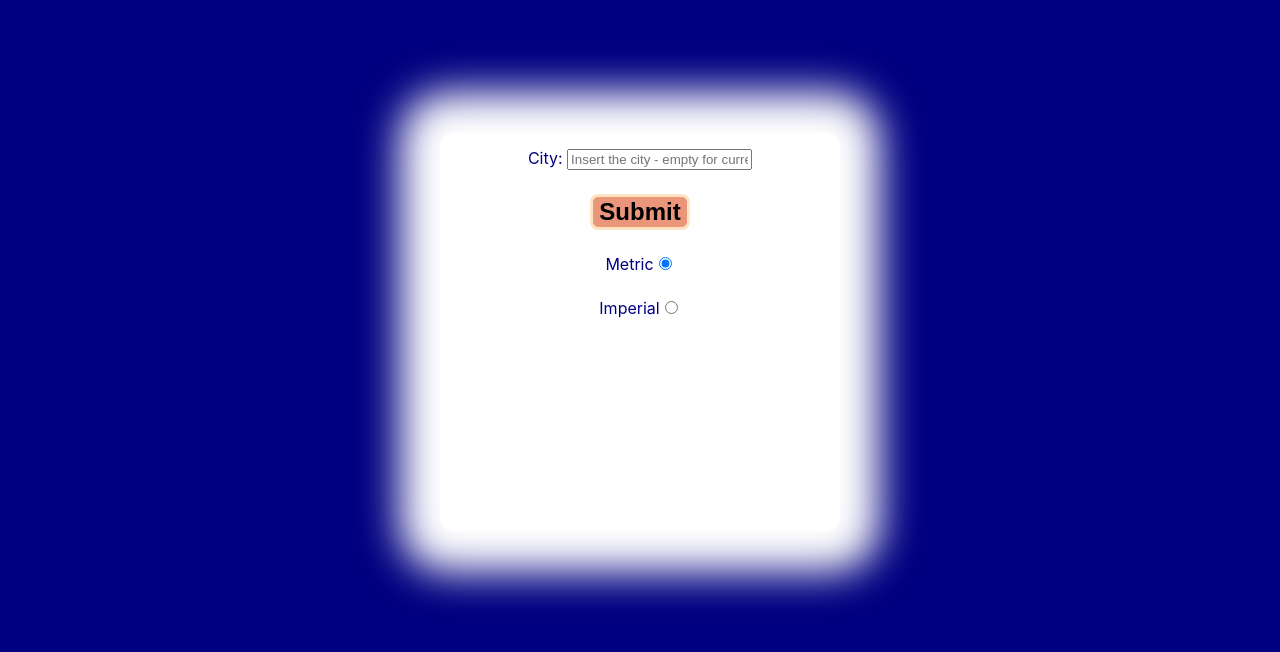
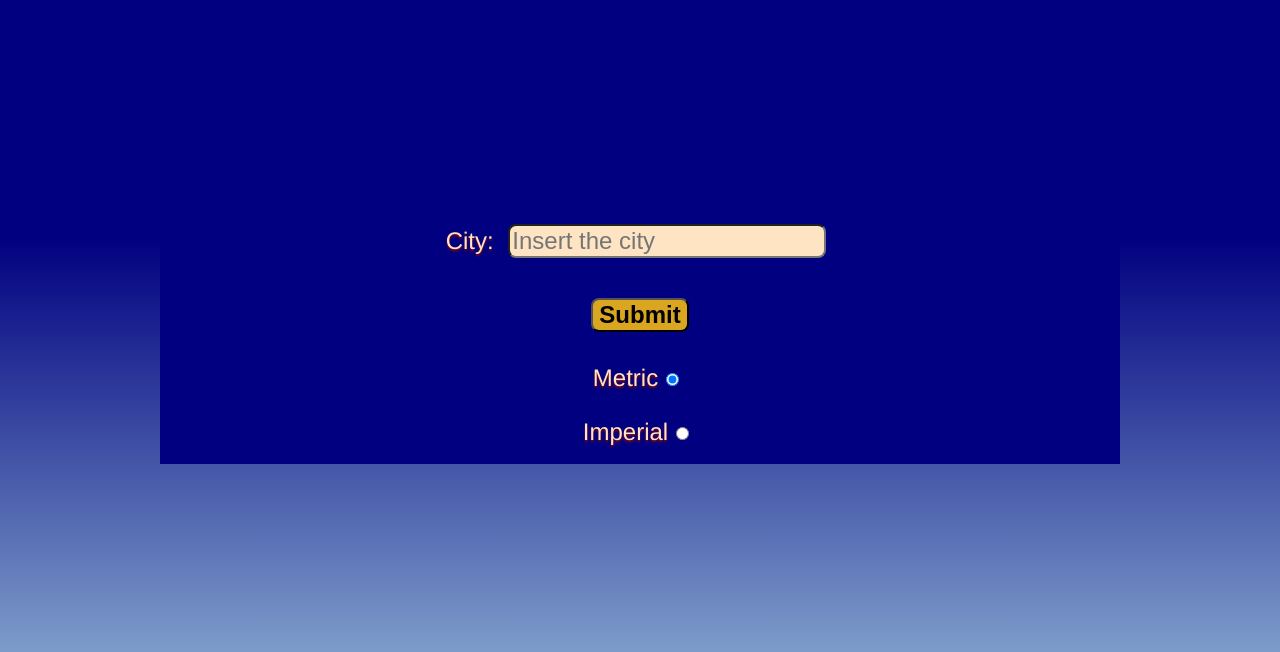
Before and after one commit to iza-pik/weather-widget, a React (Create React App) app: page / in a window 1280 px wide. Shown: the part 148-800 px from the top of the page. Built offline with nearby package versions, Linux system fonts and the light colour scheme; no server answers.

Commit message:
added styling

```diff
--- a/src/App.tsx
+++ b/src/App.tsx
@@ -8,10 +8,11 @@ import Spinner from "./components/Spinner";
 const AppWrapper = styled.div`
   position: relative;
   align-items: center;
-  background-color: navy;
+  background: linear-gradient(navy 40%, lightblue);
   color: white;
   display: flex;
   flex-direction: column;
+  font-family: Helvetica, sans-serif;
   justify-content: center;
   min-height: 120vh;
   padding-top: 0;
@@ -53,7 +54,7 @@ export interface iMain {
 export interface iSys {
   type: number;
   id: number;
-  message: number;
+  message?: number;
   country: string;
   sunrise: number;
   sunset: number;
@@ -110,6 +111,7 @@ function App() {
     );
   };
 
+  // eslint-disable-next-line react-hooks/exhaustive-deps
   useEffect(fetchLocalWeather, []);
 
   const fetchWeather = (queryString: string): void => {
@@ -121,13 +123,8 @@ function App() {
         return response.json();
       })
       .then((data) => {
-        // setWeatherData({ ...weatherData, data, loading: false });
-        setTimeout(
-          () => setWeatherData({ ...weatherData, data, loading: false }),
-          3000
-        );
+        setWeatherData({ ...weatherData, data, loading: false });
         setQuery({ ...query, queriedUnits: query.units });
-        console.log(weatherData.data);
       })
       .catch((error) => {
         setWeatherData({ ...weatherData, error, loading: false });
--- a/src/components/Form/index.tsx
+++ b/src/components/Form/index.tsx
@@ -4,12 +4,11 @@ import { iQuery } from "../../App";
 import { InputField } from "../InputField";
 
 const FormWrapper = styled.form`
-  min-height: 50vmin;
-  min-width: 50vmin;
-  background-color: white;
-  border-radius: 2vmin;
-  box-shadow: 0 0 5vmin 5vmin white;
-  color: navy;
+  min-height: 30vmin;
+  min-width: 75vw;
+  background-color: navy;
+  border-radius: 2vmin 2vmin 0 0;
+  color: bisque;
 `;
 
 export interface iForm {
@@ -26,7 +25,7 @@ export const Form: React.FC<iForm> = ({ onChange, onSubmit, value }) => (
       data-id="city"
       label="City: "
       type="text"
-      placeholder="Insert the city - empty for current location"
+      placeholder="Insert the city"
       value={value.city}
     />
     <InputField id="submit" type="submit" value="Submit" />
--- a/src/components/InputField/index.tsx
+++ b/src/components/InputField/index.tsx
@@ -3,22 +3,23 @@ import styled from "styled-components";
 
 const InputFieldWrapper = styled.div`
   margin: 1vmin;
+  font-family: Helvetica, sans-serif;
+  font-size: 3vmin;
   padding: 1vmin;
-  input#text {
+  input {
     background-color: bisque;
     border-radius: 1vmin;
     font-size: 3vmin;
     margin: 1vmin;
   }
   input#submit {
-    background-color: darksalmon;
-    border: solid bisque;
+    background-color: goldenrod;
     border-radius: 1vmin;
     font-weight: bold;
     font-size: 3vmin;
   }
   label {
-    padding: 3vmin; //???
+    text-shadow: 0 2px 2px darkred;
   }
 `;
 
--- a/src/components/WeatherCard/index.tsx
+++ b/src/components/WeatherCard/index.tsx
@@ -8,16 +8,42 @@ export const WeatherCardWrapper = styled.div`
   background-image: url(${clouds});
   background-size: cover;
   background-position: bottom;
-  border-radius: 2vmin;
+  border-radius: 0 0 2vmin 2vmin;
+  .city {
+    transition: 0.4s ease-out;
+  }
   color: black;
+  font-size: 3vmin;
   font-weight: 900;
-  min-height: 50vmin;
-  min-width: 50vmin;
+  .icon {
+    min-width: 4vmax;
+    max-width: 10vmax;
+  }
+  .icon:hover {
+    transform: scale(1.75);
+  }
+  min-height: 65vmin;
+  min-width: 75vw;
+  padding-top: 2vmin;
   ul {
     list-style-type: none;
+    padding-left: 0;
   }
-  text-shadow: 0 0 2vmin white;
-  transition: 0.4s ease-out;
+  text-shadow: 0 2px 2px white;
+  .temperature {
+    color: #0f0774;
+    font-size: 4vmin;
+    font-weight: bolder;
+  }
+  .temperature-warm {
+    color: #550808;
+    font-size: 4vmin;
+    font-weight: bolder;
+  }
+  .weather-data-box {
+    position: relative;
+    background-color: rgba(255, 255, 255, 0.5);
+  }
 `;
 
 export interface iWeatherCard {
@@ -28,21 +54,32 @@ export interface iWeatherCard {
 export const WeatherCard: React.FC<iWeatherCard> = ({ query, weatherData }) => {
   return (
     <WeatherCardWrapper>
-      <h2>Weather in {weatherData.name || "current location"}</h2>
+      <h2 className="city">{weatherData.name || "current location"}</h2>
+      <div className="weather-data-box">
         <ul>
-        <li>
+          <li
+            className={
+              typeof weatherData?.main?.temp !== "undefined"
+                ? weatherData?.main?.temp > 15
+                  ? "temperature-warm"
+                  : "temperature"
+                : "temperature"
+            }
+          >
             {Math.floor(weatherData?.main?.temp)}
             {query.queriedUnits === "metric" ? " °C" : " °F"}
           </li>
           <img
             src={`http://openweathermap.org/img/w/${weatherData?.weather[0]?.icon}.png`}
             alt={`${weatherData?.weather[0]?.description} in ${query.city}`}
+            className="icon"
           />
-        <li>{`${weatherData?.main?.pressure} hPa`}</li>
+          <li>{`Pressure: ${weatherData?.main?.pressure} hPa`}</li>
           <li>{`Humidity: ${weatherData?.main?.humidity}%`}</li>
           <li>{`Sunrise: ${getTime(weatherData?.sys?.sunrise)}`}</li>
           <li>{`Sunset: ${getTime(weatherData?.sys?.sunset)}`}</li>
         </ul>
+      </div>
     </WeatherCardWrapper>
   );
 };
```
Also changed, not shown: src/components/Forecast/index.tsx (deleted, +0 -26 lines), 2 other files (tests, documents, lock files or other folders). Lines whose indentation alone changed are shown as unchanged.
